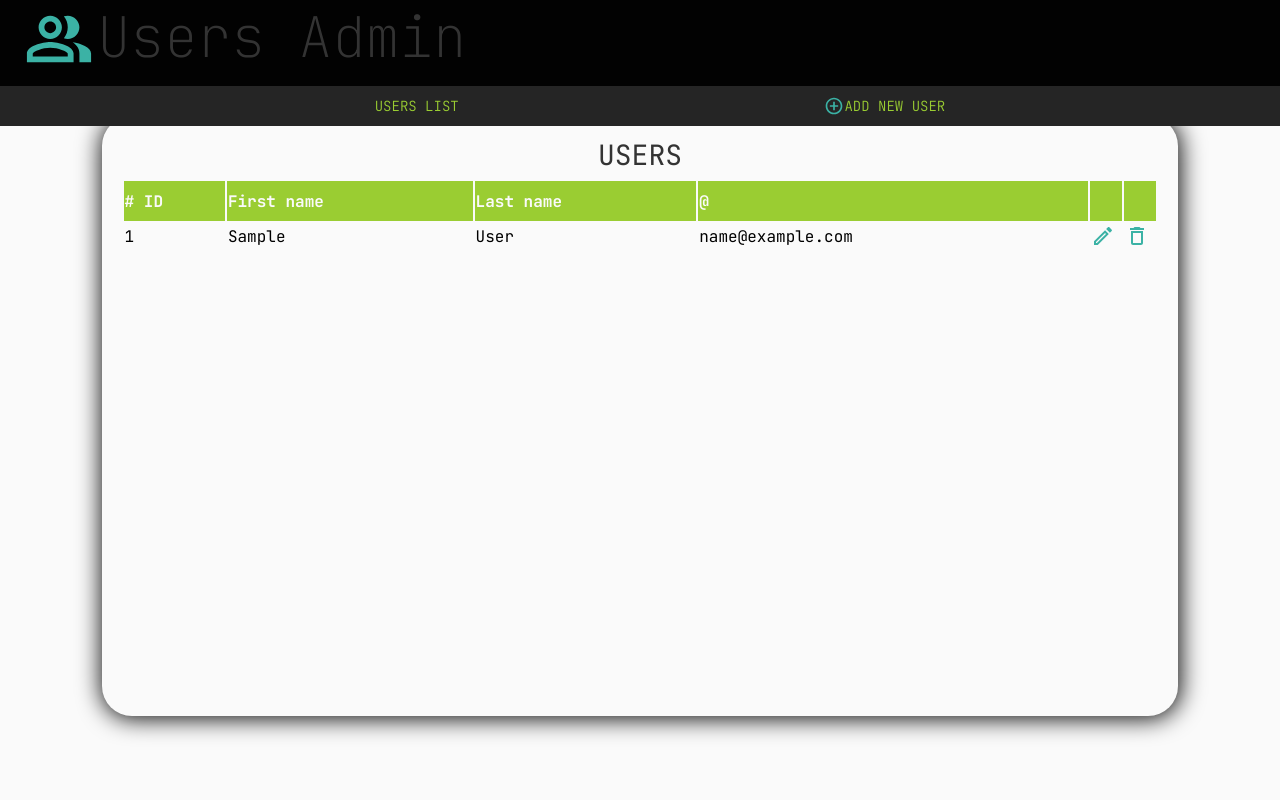
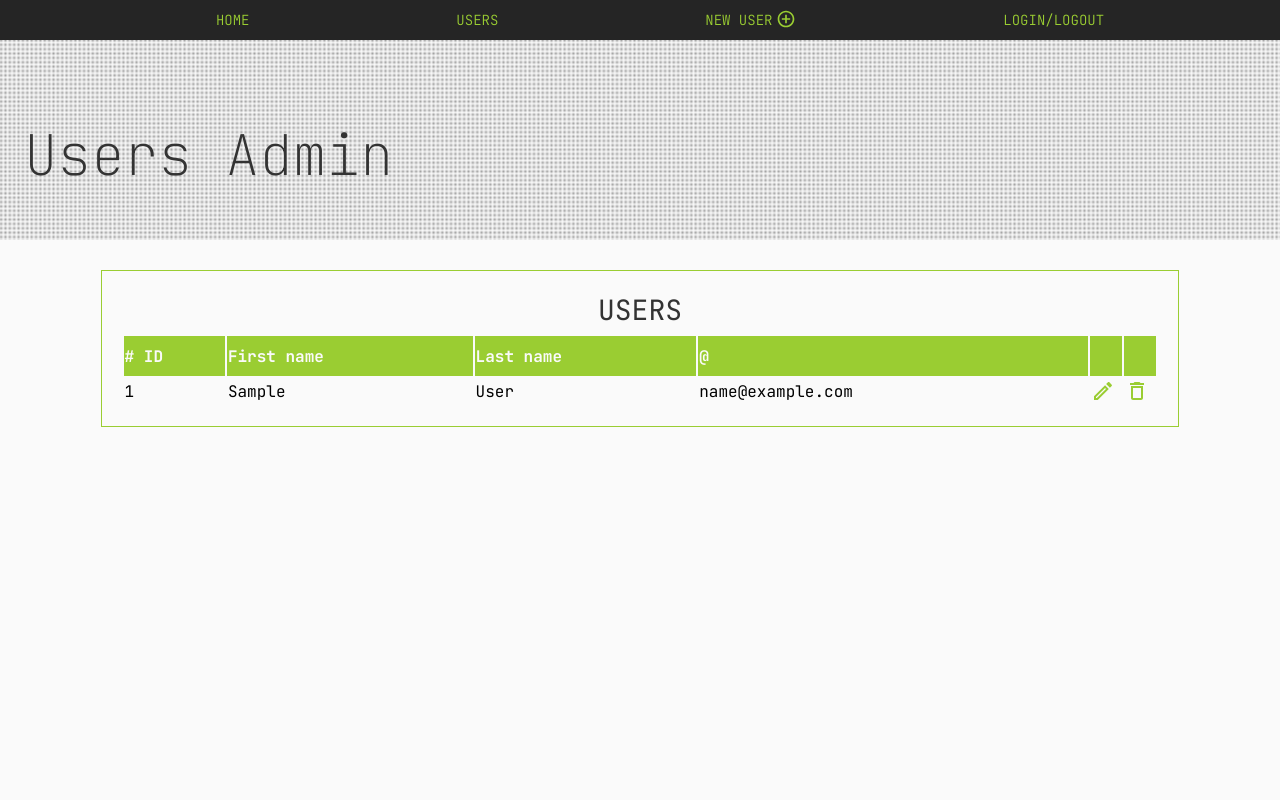
Before and after one commit to NataliaSuarez/UsersAdmin, a PHP site: page /users in a window 1280 px wide. Run offline with PHP 8.4, Linux system fonts and the light colour scheme; tables that the repository leaves empty or names only in its code hold one stand-in row (values such as "Sample post").

Commit message:
Update home page

```diff
--- a/App/Controller/Users.php
+++ b/App/Controller/Users.php
@@ -20,7 +20,7 @@ class Users
 
         echo Render::renderBaseTemplate('../', <<<HTML
         <div class="list-content">
-                <div class="form-card" style="width:90%; height: 70vh">
+                <div class="form-card" style="width:90%">
                     <span class="title">
                         Users
                     </span>
@@ -163,7 +163,7 @@ class Users
                 {$renderAlert}
             </div>
             <div class="list-content">
-                <div class="form-card" style="width:90%; height: 70vh">
+                <div class="form-card" style="width:90%">
                     <span class="title">
                         Users
                     </span>
--- a/App/Lib/Render.php
+++ b/App/Lib/Render.php
@@ -11,11 +11,13 @@ class Render
         <script type="text/javascript" src="$base_path/src/validation-form.js"></script>
         <div class="section">
             <div class="header">
-                <span class="dark-title"><img src="$base_path/src/assets/people_alt_black_24dp.svg"> Users Admin</span>
                 <div class="content">
-                    <a class="link" href="/users">Users list</a>
-                    <a class="link-add" href="/users/new"><img src="$base_path/src/assets/add_circle_outline_black_24dp.svg">ADD NEW USER</a>
+                    <a class="link" href="/">Home</a>
+                    <a class="link" href="/users">Users</a>
+                    <a class="link-add" href="/users/new">NEW USER <img src="$base_path/src/assets/add_circle_outline_black_24dp.svg" style="margin-left: 4px; margin-bottom: 2px"></a>
+                    <a class="link-add" href="#">Login/logout</a>
                 </div>
+                <span class="dark-title"> Users Admin</span> <!--<img src="../src/assets/people_alt_black_24dp.svg">-->
             </div>
             {$content}
         <div>
--- a/index.css
+++ b/index.css
@@ -100,8 +100,16 @@ body {
 }
 
 .header {
-  background: var(--black);
+  background: linear-gradient(
+    135deg,
+    rgba(0, 0, 0, 0.65) 0,
+    rgba(0, 0, 0, 0) 1px
+  );
+  background-size: 1.3px 1.3px;
+  height: 30vh;
   width: 100%;
+  /* animation-name: lazyopacity;
+  animation-duration: 0.7s; */
 }
 
 .header-home {
@@ -111,13 +119,16 @@ body {
     rgba(0, 0, 0, 0) 1px
   );
   background-size: 1.3px 1.3px;
-  height: 30%;
+  height: 30vh;
   width: 100%;
   animation-name: initialheader;
   animation-duration: 1.3s;
 }
 
 .header-home span {
+  height: 80%;
+}
+.header span {
   height: 80%;
 }
 
@@ -255,6 +266,15 @@ body {
   }
 }
 
+@keyframes lazyopacity {
+  0% {
+    opacity: 0.4;
+  }
+  100% {
+    opacity: 1;
+  }
+}
+
 .text-description-title {
   font-weight: 500;
   word-break: break-word;
@@ -325,8 +345,7 @@ body {
   display: flex;
   flex-direction: column;
   align-items: center;
-  box-shadow: 1px 1px 25px 1px var(--black);
-  border-radius: 30px;
+  border: 1px solid var(--primary-color);
   /* overflow-y: scroll; */
   margin-top: 30px;
   margin-bottom: 10px;
@@ -448,7 +467,7 @@ input:focus-visible {
   width: 90vw;
   text-align: center;
   overflow: hidden;
-  height: 60%;
+  height: 50%;
 }
 
 .slides {
@@ -472,7 +491,7 @@ input:focus-visible {
   /* scroll-snap-align: start; */
   flex-shrink: 0;
   width: 90vw;
-  height: 50vh;
+  height: 30vh;
   margin-right: 50px;
   transform-origin: center center;
   transform: scale(1);
@@ -493,14 +512,14 @@ input:focus-visible {
 
 .slider > a {
   display: inline-block;
-  width: 2vh;
-  height: 2vh;
+  width: 1vh;
+  height: 1vh;
   background: var(--primary-color);
   text-decoration: none;
   align-items: center;
   justify-content: center;
   border-radius: 50%;
-  margin: 0 0 0.5rem 0;
+  margin: 48px 8px 0 8px;
   position: relative;
 }
 .slider > a:active {
```
Also changed, not shown: App/Controller/Home.php (+5 -5 lines), src/assets/add_circle_outline_black_24dp.svg, src/assets/delete_outline_black_24dp.svg, src/assets/edit_black_24dp.svg, src/assets/people_alt_black_24dp.svg.
